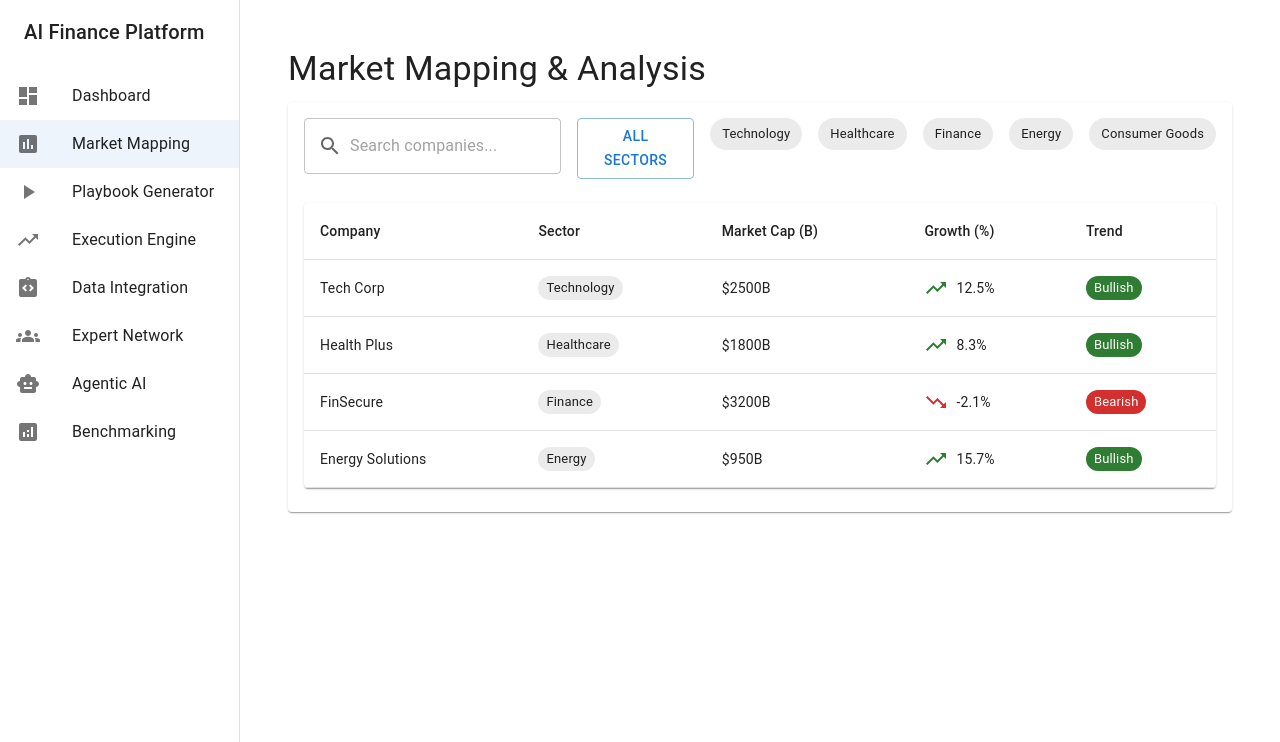
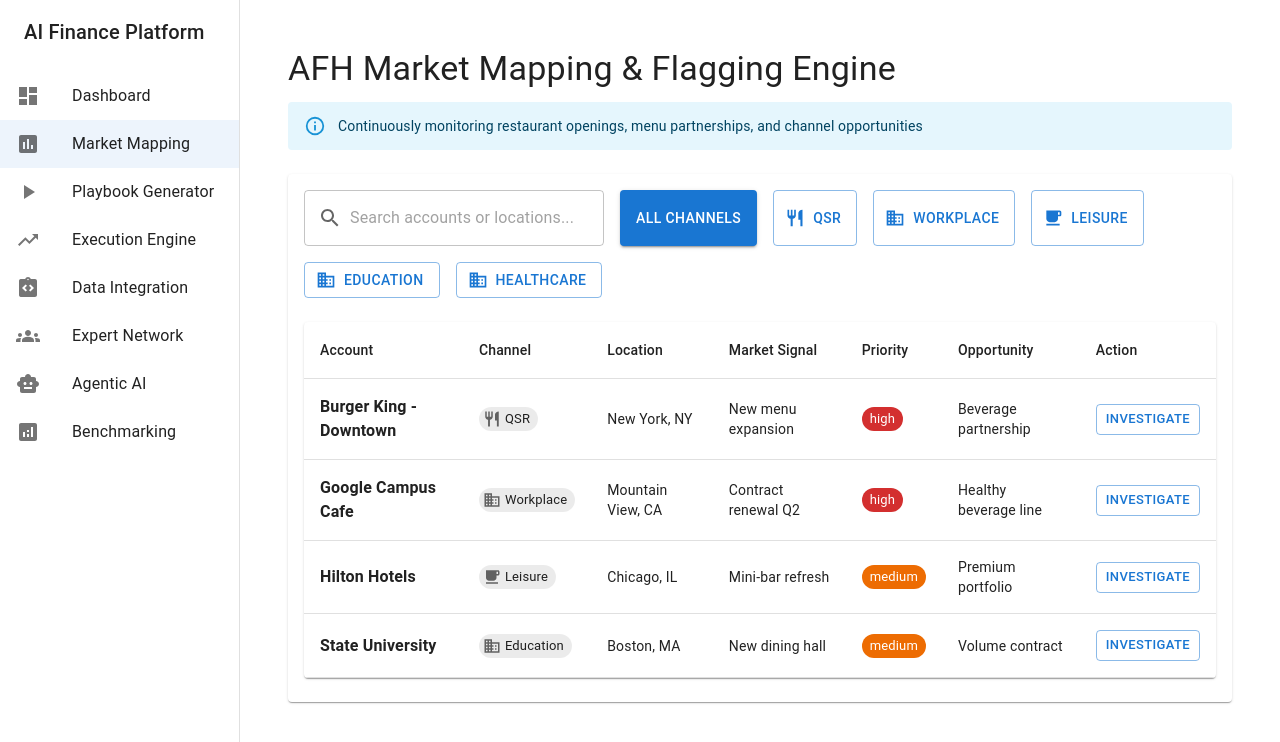
Before and after one commit to boazzati/AFH_Platform, a React (Vite) app in the folder frontend/: page /market-mapping in a window 1280 px wide. Shown: the top 742 px of the page. Built offline with nearby package versions, Linux system fonts and the light colour scheme.

Commit message:
Update MarketMapping.jsx

```diff
--- a/frontend/src/pages/MarketMapping.jsx
+++ b/frontend/src/pages/MarketMapping.jsx
@@ -14,64 +14,119 @@
   TableHead,
   TableRow,
   Paper,
-  Chip
+  Chip,
+  Alert
 } from '@mui/material';
-import { Search, TrendingUp, TrendingDown } from '@mui/icons-material';
+import { Search, TrendingUp, Warning, Restaurant, LocalCafe, Business } from '@mui/icons-material';
 
 const MarketMapping = () => {
   const [searchTerm, setSearchTerm] = useState('');
   const [marketData, setMarketData] = useState([]);
-  const [selectedSector, setSelectedSector] = useState('all');
+  const [selectedChannel, setSelectedChannel] = useState('all');
 
-  const sectors = ['Technology', 'Healthcare', 'Finance', 'Energy', 'Consumer Goods'];
+  const channels = ['QSR', 'Workplace', 'Leisure', 'Education', 'Healthcare'];
+  const priorityLevels = { high: 'error', medium: 'warning', low: 'info' };
 
   const sampleMarketData = [
-    { id: 1, company: 'Tech Corp', sector: 'Technology', marketCap: 2500, growth: 12.5, trend: 'up' },
-    { id: 2, company: 'Health Plus', sector: 'Healthcare', marketCap: 1800, growth: 8.3, trend: 'up' },
-    { id: 3, company: 'FinSecure', sector: 'Finance', marketCap: 3200, growth: -2.1, trend: 'down' },
-    { id: 4, company: 'Energy Solutions', sector: 'Energy', marketCap: 950, growth: 15.7, trend: 'up' },
+    {
+      id: 1,
+      account: 'Burger King - Downtown',
+      channel: 'QSR',
+      location: 'New York, NY',
+      signal: 'New menu expansion',
+      priority: 'high',
+      opportunity: 'Beverage partnership',
+      trend: 'up'
+    },
+    {
+      id: 2,
+      account: 'Google Campus Cafe',
+      channel: 'Workplace',
+      location: 'Mountain View, CA',
+      signal: 'Contract renewal Q2',
+      priority: 'high',
+      opportunity: 'Healthy beverage line',
+      trend: 'up'
+    },
+    {
+      id: 3,
+      account: 'Hilton Hotels',
+      channel: 'Leisure',
+      location: 'Chicago, IL',
+      signal: 'Mini-bar refresh',
+      priority: 'medium',
+      opportunity: 'Premium portfolio',
+      trend: 'up'
+    },
+    {
+      id: 4,
+      account: 'State University',
+      channel: 'Education',
+      location: 'Boston, MA',
+      signal: 'New dining hall',
+      priority: 'medium',
+      opportunity: 'Volume contract',
+      trend: 'up'
+    },
   ];
 
   useEffect(() => {
-    // Simulate API call
     setMarketData(sampleMarketData);
   }, []);
 
   const filteredData = marketData.filter(item =>
-    item.company.toLowerCase().includes(searchTerm.toLowerCase()) &&
-    (selectedSector === 'all' || item.sector === selectedSector)
+    item.account.toLowerCase().includes(searchTerm.toLowerCase()) &&
+    (selectedChannel === 'all' || item.channel === selectedChannel)
   );
+
+  const getChannelIcon = (channel) => {
+    switch(channel) {
+      case 'QSR': return <Restaurant />;
+      case 'Workplace': return <Business />;
+      case 'Leisure': return <LocalCafe />;
+      default: return <Business />;
+    }
+  };
 
   return (
     <Box sx={{ p: 3 }}>
       <Typography variant="h4" gutterBottom>
-        Market Mapping & Analysis
+        AFH Market Mapping & Flagging Engine
       </Typography>
+
+      <Alert severity="info" sx={{ mb: 3 }}>
+        Continuously monitoring restaurant openings, menu partnerships, and channel opportunities
+      </Alert>
 
       <Grid container spacing={3}>
         <Grid item xs={12}>
           <Card>
             <CardContent>
-              <Box sx={{ display: 'flex', gap: 2, mb: 3 }}>
+              <Box sx={{ display: 'flex', gap: 2, mb: 3, flexWrap: 'wrap' }}>
                 <TextField
-                  placeholder="Search companies..."
+                  placeholder="Search accounts or locations..."
                   value={searchTerm}
                   onChange={(e) => setSearchTerm(e.target.value)}
-                  sx={{ flexGrow: 1 }}
+                  sx={{ minWidth: 300 }}
                   InputProps={{
                     startAdornment: <Search sx={{ mr: 1, color: 'text.secondary' }} />
                   }}
                 />
-                <Button variant="outlined" onClick={() => setSelectedSector('all')}>
-                  All Sectors
+                <Button
+                  variant={selectedChannel === 'all' ? 'contained' : 'outlined'}
+                  onClick={() => setSelectedChannel('all')}
+                >
+                  All Channels
                 </Button>
-                {sectors.map(sector => (
-                  <Chip
-                    key={sector}
-                    label={sector}
-                    onClick={() => setSelectedSector(sector)}
-                    color={selectedSector === sector ? 'primary' : 'default'}
-                  />
+                {channels.map(channel => (
+                  <Button
+                    key={channel}
+                    variant={selectedChannel === channel ? 'contained' : 'outlined'}
+                    startIcon={getChannelIcon(channel)}
+                    onClick={() => setSelectedChannel(channel)}
+                  >
+                    {channel}
+                  </Button>
                 ))}
               </Box>
 
@@ -79,36 +134,42 @@
                 <Table>
                   <TableHead>
                     <TableRow>
-                      <TableCell>Company</TableCell>
-                      <TableCell>Sector</TableCell>
-                      <TableCell>Market Cap (B)</TableCell>
-                      <TableCell>Growth (%)</TableCell>
-                      <TableCell>Trend</TableCell>
+                      <TableCell>Account</TableCell>
+                      <TableCell>Channel</TableCell>
+                      <TableCell>Location</TableCell>
+                      <TableCell>Market Signal</TableCell>
+                      <TableCell>Priority</TableCell>
+                      <TableCell>Opportunity</TableCell>
+                      <TableCell>Action</TableCell>
                     </TableRow>
                   </TableHead>
                   <TableBody>
                     {filteredData.map((row) => (
-                      <TableRow key={row.id}>
-                        <TableCell>{row.company}</TableCell>
+                      <TableRow key={row.id} hover>
                         <TableCell>
-                          <Chip label={row.sector} size="small" />
-                        </TableCell>
-                        <TableCell>${row.marketCap}B</TableCell>
-                        <TableCell>
-                          <Box sx={{ display: 'flex', alignItems: 'center' }}>
-                            {row.trend === 'up' ?
-                              <TrendingUp sx={{ color: 'success.main', mr: 1 }} /> :
-                              <TrendingDown sx={{ color: 'error.main', mr: 1 }} />
-                            }
-                            {row.growth}%
-                          </Box>
+                          <Typography fontWeight="bold">{row.account}</Typography>
                         </TableCell>
                         <TableCell>
                           <Chip
-                            label={row.trend === 'up' ? 'Bullish' : 'Bearish'}
-                            color={row.trend === 'up' ? 'success' : 'error'}
+                            icon={getChannelIcon(row.channel)}
+                            label={row.channel}
                             size="small"
                           />
+                        </TableCell>
+                        <TableCell>{row.location}</TableCell>
+                        <TableCell>{row.signal}</TableCell>
+                        <TableCell>
+                          <Chip
+                            label={row.priority}
+                            color={priorityLevels[row.priority]}
+                            size="small"
+                          />
+                        </TableCell>
+                        <TableCell>{row.opportunity}</TableCell>
+                        <TableCell>
+                          <Button size="small" variant="outlined">
+                            Investigate
+                          </Button>
                         </TableCell>
                       </TableRow>
                     ))}
```
